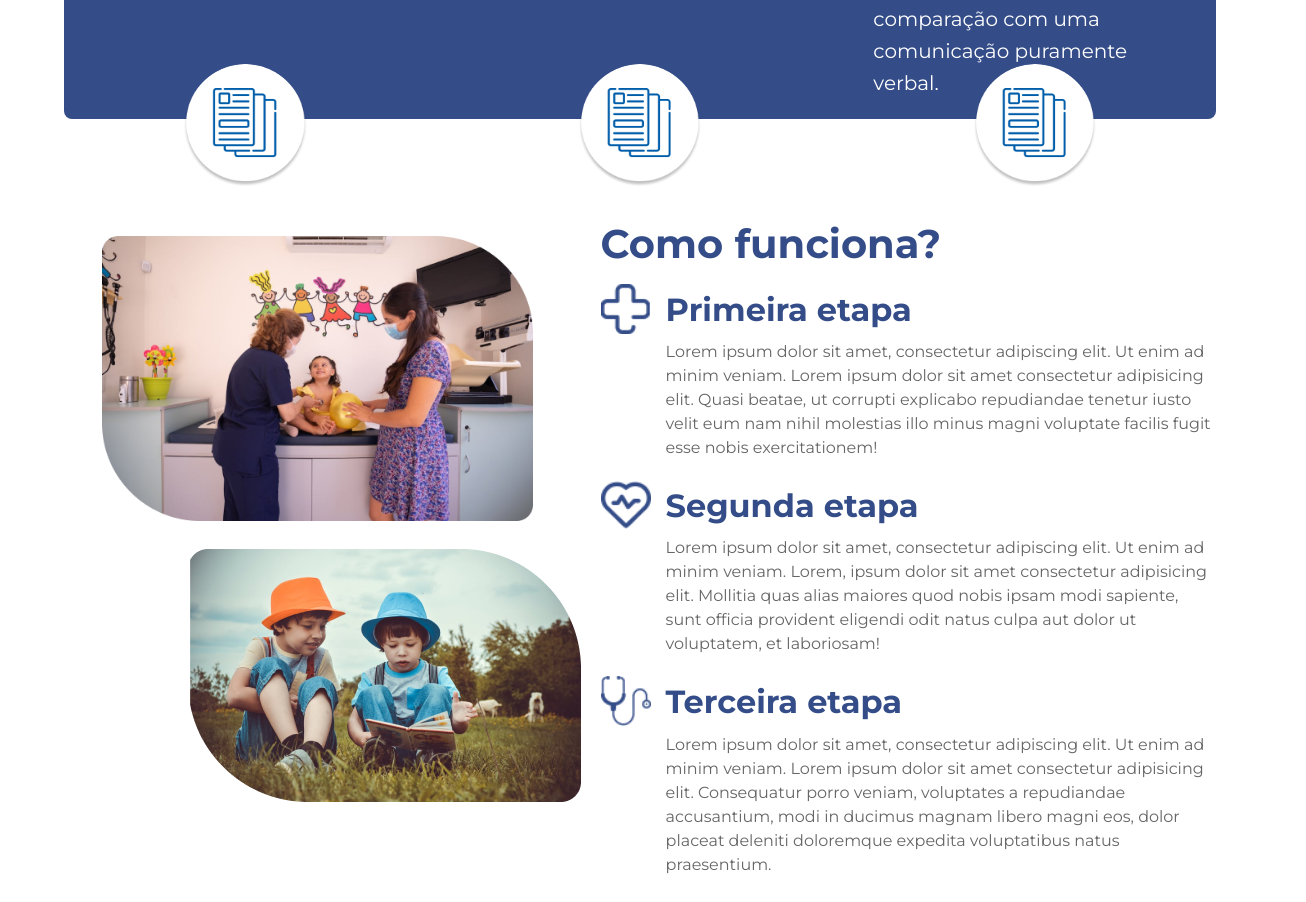
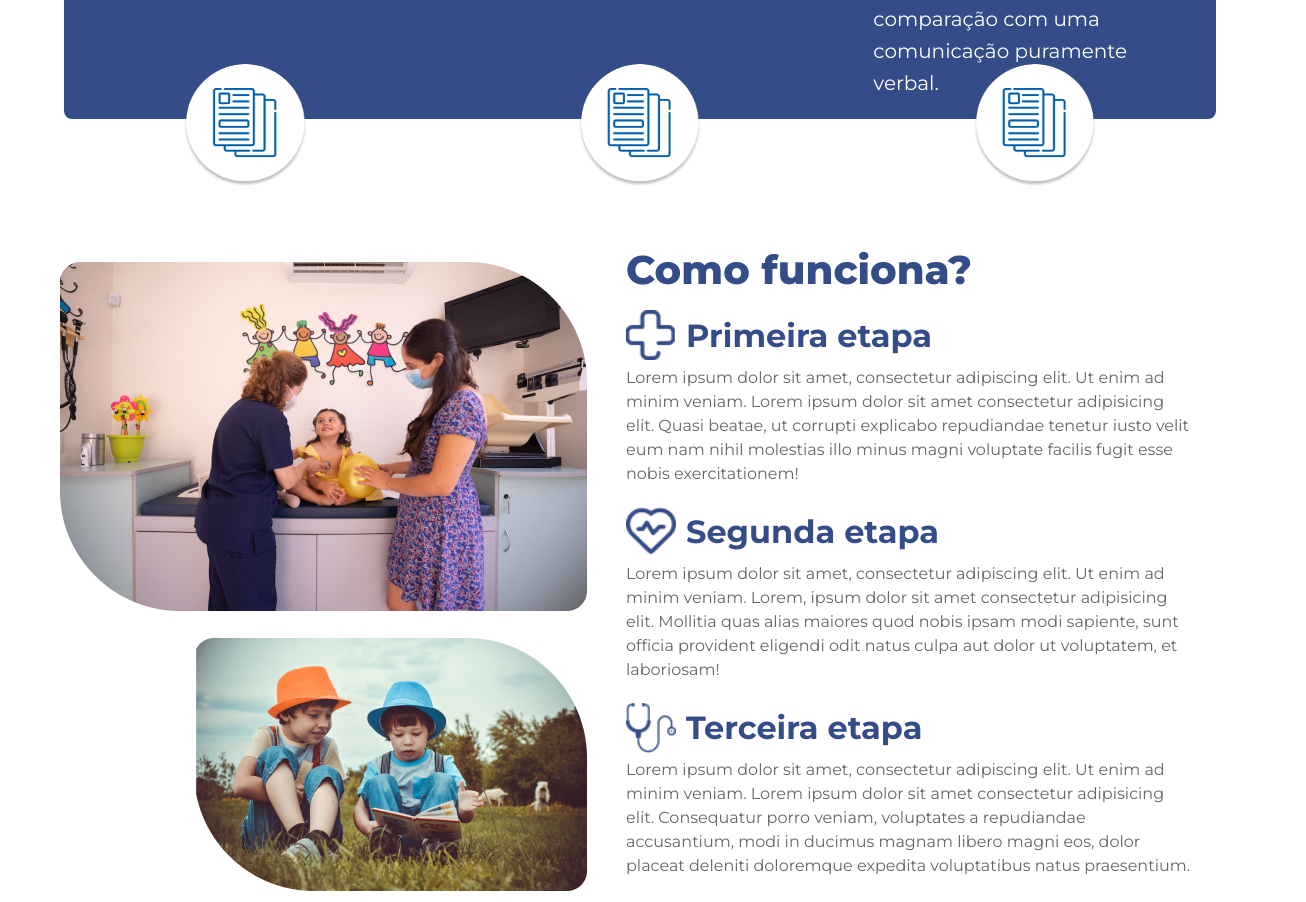
Before and after one commit to Rafaela-Heer/Mapa-da-Dor-Sabara.Challenge, a plain HTML site: page index.html in a window 1280 px wide. Shown: the part 1340-2242 px from the top of the page, 1306 px wide, since content can reach past the window. Drawn offline with Linux system fonts and the light colour scheme.

Commit message:
fix: barra de rolagem bugada
arrumando algumas coisas do css da parte "como funciona?" alinhamentos etc.

```diff
--- a/index.html
+++ b/index.html
@@ -110,9 +110,8 @@
         <div class="como-funciona-container-textos">
           <h2>Como funciona?</h2>
             <div class="primeira-etapa">
-                <img src="./IMAGES/farmacia-1.png" alt="Ícone farmácia">
                 <div class="texto-container">
-                    <h3>Primeira etapa</h3>
+                    <h3><img src="./IMAGES/farmacia-1.png" alt="Ícone farmácia">Primeira etapa</h3>
                     <p>Lorem ipsum dolor sit amet, consectetur adipiscing elit. Ut enim ad minim veniam. Lorem ipsum dolor sit amet consectetur adipisicing elit.
                       Quasi beatae, ut corrupti explicabo repudiandae tenetur iusto velit eum nam nihil molestias illo minus magni
                       voluptate facilis fugit esse nobis exercitationem!</p>
@@ -120,18 +119,17 @@
             </div>
 
             <div class="segunda-etapa">
-                <img src="./IMAGES/saude-1.png" alt="Ícone saúde">
                 <div class="texto-container">
-                    <h3>Segunda etapa</h3>
+                    <h3>
+                      <img src="./IMAGES/saude-1.png" alt="Ícone saúde">Segunda etapa</h3>
                     <p>Lorem ipsum dolor sit amet, consectetur adipiscing elit. Ut enim ad minim veniam. Lorem, ipsum dolor sit amet consectetur adipisicing elit.
                       Mollitia quas alias maiores quod nobis ipsam modi sapiente, sunt officia provident eligendi odit natus culpa aut dolor ut voluptatem, et laboriosam!</p>
                 </div>
             </div>
 
             <div class="terceira-etapa">
-                <img src="./IMAGES/estetoscopio-1.png" alt="Ícone estetoscópio">
                 <div class="texto-container">
-                    <h3>Terceira etapa</h3>
+                    <h3><img src="./IMAGES/estetoscopio-1.png" alt="Ícone estetoscópio">Terceira etapa</h3>
                     <p>Lorem ipsum dolor sit amet, consectetur adipiscing elit. Ut enim ad minim veniam.
                       Lorem ipsum dolor sit amet consectetur adipisicing elit. Consequatur porro veniam, voluptates a repudiandae accusantium,
                       modi in ducimus magnam libero magni eos, dolor placeat deleniti doloremque expedita voluptatibus natus praesentium.
--- a/style.css
+++ b/style.css
@@ -302,15 +302,15 @@ body {
     font-family: var(--fonte-primaria);
     padding: 40px;
     background-color: #fff;
-    width: 100vw;
-    margin-left: 2%;
-    margin-top: -4%;
+    max-width: 100%;
+    width: 100%;
+    margin-top: -2%;
   }
 
   .como-funciona h2 {
     text-align: flex-start;
     font-size: 2.5rem;
-    font-weight: bold;
+    font-weight: 800;
     color: var(--cor-cards-artigo);
     margin-bottom: -12px;
   }
@@ -326,13 +326,11 @@ body {
   .como-funciona-container-imagens {
     display: flex;
     flex-direction: column;
-    align-items: flex-start;
+    align-items: center;
     gap: 20px;
-    width: 55%;
-    margin-left: 3%;
-    margin-top: 2%
-}
-
+    width: 50%;
+    margin-top: 2%;
+  }
   .como-funciona-container-imagens .imagem img {
     width: 100%;
     height: auto;
@@ -340,15 +338,15 @@ body {
   }
 
   .consultorio-infantil-imagem img {
-    width: 90%;
+    width: 100%;
   }
 
   .entretenimento-infantil-imagem {
-    margin-left: 5.375rem;
+    margin-left: 8.375rem;
 }
 
   .como-funciona-container-textos {
-    width: 80%;
+    width: 50%;
     display: flex;
     flex-direction: column;
     gap: 20px;
@@ -384,6 +382,9 @@ body {
     font-weight: bold;
     color: var(--cor-cards-artigo);
     margin: 0;
+    display: flex;
+    gap: 10px;
+    align-items: center;
   }
   .texto-container p {
     font-size: 1.10rem;
@@ -423,7 +424,6 @@ body {
   .glass-container {
     width: 70%;
     background: rgba(255, 255, 255, 0.2);
-    border: 1px solid rgba(255, 255, 255, 0.3);
     border-radius: 10px;
     padding: 20px;
     color: white;
```
